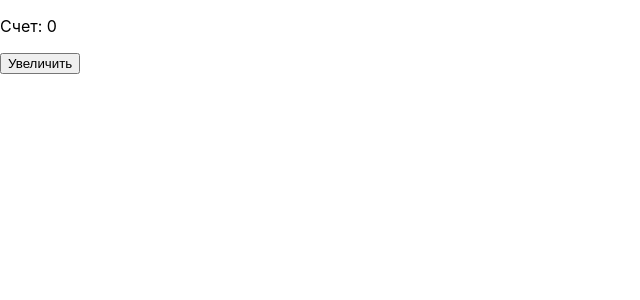
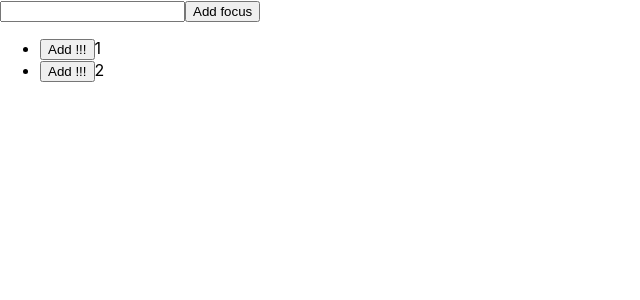
Before and after one commit to HannaKar701/HW-React, a React (Create React App) app: page / in a window 1280 px wide. Shown: the top 300 px of the page, without its empty margins (0-640 px from the left). Built offline with nearby package versions, Linux system fonts and the light colour scheme; no server answers.

Commit message:
Practice with Fragment, useMemo, useRef

```diff
--- a/src/App.js
+++ b/src/App.js
@@ -1,51 +1,24 @@
-import React, { useEffect } from 'react';
+import React, { useRef } from 'react';
+import ChildComponent from './components/ChildComponent.jsx';
 
 import './App.css';
 
 const LifecycleComponent = () => {
-    const [count, setCount] = React.useState(0);
-    const token =
-        'eyJhbGciOiJIUzI1NiIsInR5cCI6IkpXVCJ9.eyJlbWFpbCI6ImFubmFhbmVjaGthMTExOTk5QGdtYWlsLmNvbSIsImlkIjoyODgsImlhdCI6MTcwOTM4MDI4OH0._kfiGuflpDTzJYNLPxZGp8aDC6J_Bu8hGXXuLulKYMM';
-
-    const raiseCount = () => {
-        setCount((count) => count + 1);
-    };
-
-    const getList = async (param) => {
-        try {
-            let response = await fetch(
-                `https://todo-redev.herokuapp.com/api/todos?isCompleted=${param}`,
-                {
-                    method: 'GET',
-                    headers: {
-                        accept: 'application/json',
-                        Authorization: `Bearer ${token}`,
-                    },
-                },
-            );
-            let data = await response.json();
-            console.log(data);
-        } catch (error) {
-            console.log(error);
+    const [state, setState] = React.useState([1, 2]);
+    const link = useRef(null);
+    const addFocus = () => link.current.focus();
+    const addItem = (event) => {
+        if (event.key === 'Enter') {
+            setState((data) => [...data, link.current.value]);
         }
     };
 
-    useEffect(() => {
-        getList(false);
-        return () => {
-            console.log('Unmount');
-        };
-    }, []);
-
-    useEffect(() => {
-        console.log(`Значение изменено: ${count}`);
-    }, [count]);
-
     return (
-        <div>
-            {count % 2 === 0 ? <p>Счет: {count}</p> : <p>Счет: {count - 1}</p>}
-            <button onClick={raiseCount}>Увеличить</button>
-        </div>
+        <>
+            <input ref={link} onKeyDown={addItem}></input>
+            <button onClick={addFocus}>Add focus</button>
+            <ChildComponent value={state} onItemChange={setState} />
+        </>
     );
 };
 
--- a/src/components/ChildComponent.jsx
+++ b/src/components/ChildComponent.jsx
@@ -1,8 +1,18 @@
-export default function ChildComponent({ name, value }) {
-    return (
-        <div>
-            <p>Hello, {name}!</p>
-            <p>Value is {value}!</p>
-        </div>
-    );
+import React from 'react';
+
+export default function List({ value, onItemChange }) {
+    const addValue = (index) => {
+        const newData = [...value];
+        newData[index] = '!!!' + newData[index];
+        onItemChange(newData);
+    };
+
+    let finalItems = value.map((item, index) => (
+        <li key={item.toString()}>
+            <button onClick={() => addValue(index)}>Add !!!</button>
+            {item}
+        </li>
+    ));
+
+    return <ul>{finalItems}</ul>;
 }
```
